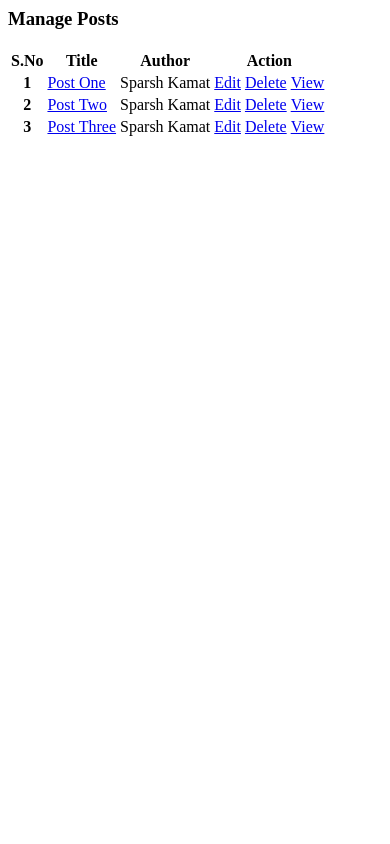
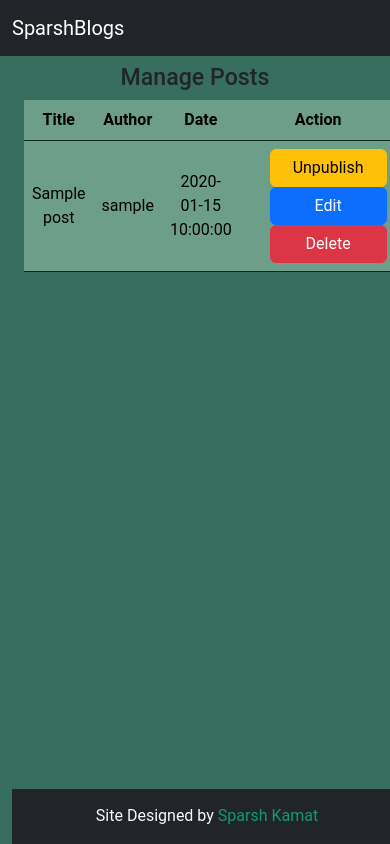
Before and after one commit to sparsh-kamat/blogging-website, a PHP site: page /sparshblogs/admin/posts/posts.php in a window 390 px wide. Run offline with PHP 8.4, Linux system fonts and the light colour scheme; the visitor is signed in with stand-in values (Sample User, id 1); tables that the repository leaves empty or names only in its code hold one stand-in row (values such as "Sample post"); some libraries are stand-ins or nearby versions; some web fonts are replaced.

Commit message:
added admin modules. a lot of work left.

```diff
--- a/admin/posts/posts.php
+++ b/admin/posts/posts.php
@@ -1,56 +1,140 @@
-<!-- Main content -->
-<main class="col-md-9 ms-sm-auto col-lg-10 px-md-4">
-            <div class="container-fluid">
+<?php
+$errors = array();
+$success = array();
+
+//include the database connection file and the helper functions
+include('../../path.php');
+
+include(ROOT_PATH . "/app/helpers/dbaccess.php");
+
+//select all posts from the database
+$posts = selectAll('posts');
+
+//select all users from the database
+$users = selectAll('users');
+
+
+//if the user clicks the publish button
+if (isset($_POST['publish'])) {
+    //get the id of the post
+    $id = $_POST['id'];
+    $published = update('posts', $id, ['published' => 1]);
+    if ($published) {
+        array_push($success, "Post published successfully");
+        //reload after 1 second
+        header("Refresh:1");
+
+    } else {
+        array_push($errors, "Failed to publish post");
+
+    }
+}
+
+if (isset($_POST['unpublish'])) {
+    //get the id of the post
+    $id = $_POST['id'];
+    $published = update('posts', $id, ['published' => 0]);
+    if ($published) {
+        array_push($success, "Post unpublished successfully");
+        header("Refresh:1");
+    } else {
+        array_push($errors, "Failed to unpublish post");
+    }
+}
+//if the user clicks the unpublish button
+
+
+?>
+
+<?php include(ROOT_PATH . "/assets/include/head.php"); ?>
+
+<body>
+
+    <?php include(ROOT_PATH . "/assets/include/navbar.php"); ?>
+
+
+    <div class="container-fluid  ">
         <div class="row">
+            <div class="col-md-9 mx-auto">
+                <!-- include the messages.php file -->
+                <?php if (count($errors) > 0 || count($success) > 0) { ?>
+                <div class="row mt-5">
                     <div class="col-md-12">
-                        <h3 class="text-center">Manage Posts</h3>
+                        <?php include(ROOT_PATH . "/assets/include/messages.php"); ?>
                     </div>
                 </div>
-                <div class="row">
-                    <div class="col-md-12">
-                        <!-- Display records from DB-->
-                        <table class="table table-hover">
+                <?php } ?>
+
+                <h3 class="text-center  mt-2">Manage Posts</h3>
+                <table class="table table-hover" id="post-table">
                     <thead>
                         <tr>
-                                    <th scope="col">S.No</th>
-                                    <th scope="col">Title</th>
-                                    <th scope="col">Author</th>
-                                    <th scope="col" colspan="3">Action</th>
+
+                            <th scope="col" class="col-md-6 text-center">Title</th>
+                            <th scope="col" class="col-md-2 text-center">Author</th>
+                            <th scope="col" class="col-md-2 text-center">Date</th>
+                            <th scope="col" class="text-center ">Action</th>
                         </tr>
                     </thead>
                     <tbody>
-                                <tr>
-                                    <th scope="row">1</th>
-                                    <!-- <td>Mark</td> -->
-                                    <td><a href="#">Post One</a></td>
-                                    <td>Sparsh Kamat</td>
-                                    <td><a href="#" class="btn btn-primary">Edit</a></td>
-                                    <td><a href="#" class="btn btn-danger">Delete</a></td>
-                                    <td><a href="#" class="btn btn-secondary">View</a></td>
-                                </tr>
-                                <tr>
-                                    <th scope="row">2</th>
-                                    <!-- <td>Jacob</td> -->
-                                    <td><a href="#">Post Two</a></td>
-                                    <td>Sparsh Kamat</td>
-                                    <td><a href="#" class="btn btn-primary">Edit</a></td>
-                                    <td><a href="#" class="btn btn-danger">Delete</a></td>
-                                    <td><a href="#" class="btn btn-secondary">View</a></td>
-                                </tr>
-                                <tr>
-                                    <th scope="row">3</th>
-                                    <!-- <td>Larry</td> -->
-                                    <td><a href="#">Post Three</a></td>
-                                    <td>Sparsh Kamat</td>
-                                    <td><a href="#" class="btn btn-primary">Edit</a></td>
-                                    <td><a href="#" class="btn btn-danger">Delete</a></td>
-                                    <td><a href="#" class="btn btn-secondary">View</a></td
 
 
+                        <?php foreach ($posts as $key => $post) { ?>
+                            <tr>
+                                <td class="col-md-5 text-center align-middle">
+                                    <?php echo $post['title']; ?>
+                                </td>
+                                <td class="col-md-1 text-center align-middle">
+                                    <?php
+                                    $user = selectOne('users', ['id' => $post['user_id']]);
+                                    echo $user['username'];
+                                    ?>
+                                </td>
+                                <td class="col-md-1 text-center align-middle">
+                                    <?php echo $post['created_at']; ?>
+                                </td>
+                                <td id="buttonholder" class="row d-flex justify-content-center ">
+                                    <!-- make a hidden form which holds all data -->
+                                    <form action="" method="post">
+                                        <input type="hidden" name="id" value="<?php echo $post['id']; ?>">
+
+
+                                        <!-- if the post is published -->
+                                        <div class="row">
+                                            <?php if ($post['published']) { ?>
+                                                <!-- show the unpublish button -->
+                                                <button type="submit" name="unpublish"
+                                                    class="btn btn-warning">Unpublish</button>
+                                            <?php } else { ?>
+                                                <!-- show the publish button -->
+                                                <button type="submit" name="publish" class="btn btn-success">Publish</button>
+                                            <?php } ?>
+
+                                            <!-- show the edit button -->
+                                            <a href="<?php echo BASE_URL . '/admin/posts/edit.php?id=' . $post['id']; ?>"
+                                                class="btn btn-primary">Edit</a>
+                                            <!-- show the delete button -->
+                                            <a href="<?php echo BASE_URL . '/admin/posts/delete.php?id=' . $post['id']; ?>"
+                                                class="btn btn-danger">Delete</a>
+                                        </div>
+
+                                    </form>
+                                </td>
                             </tr>
+                        <?php } ?>
+
                     </tbody>
                 </table>
             </div>
         </div>
-            </div>
-        </main>
+
+
+
+
+
+        <?php include(ROOT_PATH . "/assets/include/foot.php"); ?>
+
+</body>
+
+
+</html>
--- a/app/authentication/logout.php
+++ b/app/authentication/logout.php
@@ -4,6 +4,9 @@ session_start();
 
 unset($_SESSION['id']);
 unset($_SESSION['username']);
+unset($_SESSION['email']);
+unset($_SESSION['verified']);
+unset($_SESSION['created_at']);
 unset($_SESSION['admin']);
 unset($_SESSION['message']);
 unset($_SESSION['type']);
--- a/app/controllers/users.php
+++ b/app/controllers/users.php
@@ -35,6 +35,9 @@ if (isset($_POST['loginbtn'])) {
             if ($user['verified'] == '1') {
                 $_SESSION['id'] = $user['id'];
                 $_SESSION['username'] = $user['username'];
+                $_SESSION['email'] = $user['email'];
+                $_SESSION['verified'] = $user['verified'];
+                $_SESSION['created_at'] = $user['created_at'];
                 $_SESSION['admin'] = $user['admin'];
                 $_SESSION['message'] = 'You are now logged in';
                 $_SESSION['type'] = 'success';
--- a/assets/css/style.css
+++ b/assets/css/style.css
@@ -1,6 +1,7 @@
 
 body {
-    background-image:  url(../images/background.jpg);
+    font-family: 'Roboto', sans-serif;
+    background-color: #386e5e;
     background-repeat: no-repeat;
     background-attachment: fixed;
     background-size: cover;
@@ -9,17 +10,16 @@ body {
 
 #sidebar {
     position: fixed;
-    padding-top: 50px;
     top: 0;
     left: 0;
     bottom: 0;
     height: 100vh;
-    z-index: 1;
+    z-index: 999;
     background: #22282e;
 }
 
 #topbar{
-    z-index: 999;
+    z-index: 1;
 }
 
 #footer{
@@ -41,3 +41,22 @@ body {
     margin-right: 0%;
     margin-left: 0%;
 }
+
+.table-beige {
+    background-color: #494914; /* Use your desired beige color code */
+}
+
+#post-table{
+    --bs-table-bg: #6d9e8a;
+    --bs-table-border-color: #0e2b1f;
+}
+
+#buttonholder a, #buttonholder button{
+    margin-left: 10px;
+    margin-right: 10px;
+}
+
+#topicbuttonholder a{
+    margin-left: 20px;
+    margin-right: 20px;
+}
--- a/assets/include/head.php
+++ b/assets/include/head.php
@@ -33,11 +33,6 @@
   <link rel="stylesheet" type="text/css" href="<?php echo BASE_URL . '/assets/css/style.css' ?>">
 
   <style>
-   body {
-    background-image: url('<?php echo BASE_URL . '/assets/images/background.jpg' ?>');
-    background-repeat: no-repeat;
-    background-attachment: fixed;
-    background-size: cover;
-  }
+
   </style>
 </head>
--- a/assets/include/navbar.php
+++ b/assets/include/navbar.php
@@ -1,13 +1,28 @@
 <div class="row">
     <nav id="topbar" class="navbar navbar-expand-lg navbar-dark bg-dark col-md-12">
         <div class="container-fluid ">
-            <a class="navbar-brand" href="<?php echo BASE_URL . '/index.php' ?>">SparshBlogs</a>
+            <a class="navbar-brand " href="<?php echo BASE_URL . '/index.php' ?>">SparshBlogs</a>
             <div class="collapse navbar-collapse" id="navbarSupportedContent">
                 <ul class="navbar-nav ms-auto ">
                     <li class="nav-item">
                         <a class="nav-link active" aria-current="page"
                             href="<?php echo BASE_URL . '/index.php' ?>">Home</a>
                     </li>
+
+                    <!-- add manage posts users and topics-->
+                    <?php if (isset($_SESSION['admin'])) { ?>
+                        <?php if ($_SESSION['admin'] == 1) { ?>
+                            <li class="nav-item">
+                                <a class="nav-link" href="<?php echo BASE_URL . '/admin/posts/posts.php' ?>">Posts</a>
+                            </li>
+                            <li class="nav-item">
+                                <a class="nav-link" href="<?php echo BASE_URL . '/admin/users/users.php' ?>">Users</a>
+                            </li>
+                            <li class="nav-item">
+                                <a class="nav-link" href="<?php echo BASE_URL . '/admin/topics/topics.php' ?>">Topics</a>
+                            </li>
+                        <?php } ?>
+                    <?php } ?>
                     <?php if (!isset($_SESSION['id'])) { ?>
                         <li class="nav-item">
                             <a class="nav-link"
```
Also changed, not shown: admin/dashboard.php (+29 -1 lines), admin/include/adminsidebar.php (deleted, +0 -38 lines), admin/topics/topics.php (added, +61 -0 lines), admin/users/users.php (added, +65 -0 lines), index.php (+7 -2 lines), app/controllers/posts.php (added), app/controllers/topics.php (added). Lines whose indentation alone changed are shown as unchanged.
